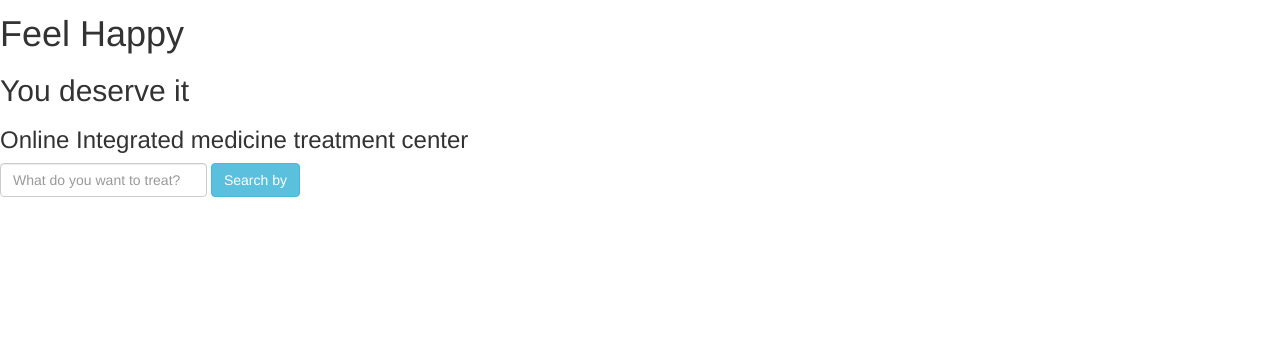
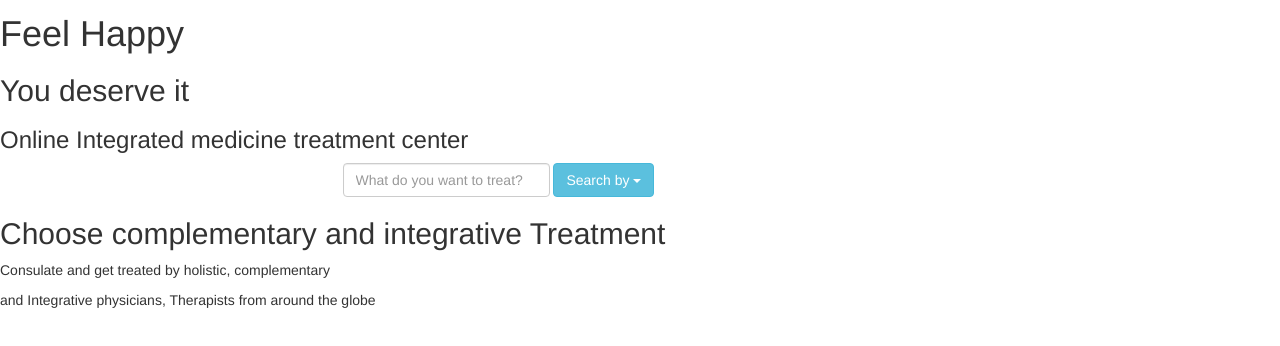
Before and after one commit to Bazai/holiadvice-proto, a website built with webpack: page src/index.html in a window 1280 px wide. Shown: the part 82-428 px from the top of the page. Built offline with nearby package versions, Linux system fonts and the light colour scheme; files whose address does not match are found by name.

Commit message:
promo slider block + treat form

```diff
--- a/src/coffee/app.coffee
+++ b/src/coffee/app.coffee
@@ -7,6 +7,8 @@ require('../../bower_components/fhir.js/dist/ngFhir.js')
 
 require('file?name=index.html!../index.html')
 require('file?name=fhir.json!../fhir.json')
+
+require('file?name=logo.png!../imgs/logo.png')
 require('../less/app.less')
 
 app = require('./module')
--- a/src/index.html
+++ b/src/index.html
@@ -4,7 +4,7 @@
 <head>
     <meta charset="utf-8">
     <meta http-equiv="X-UA-Compatible" content="IE=edge">
-    <title>Hello there</title>
+    <title>HOLIADVICE</title>
     <meta name="description" content="">
     <meta name="viewport" content="width=device-width">
     <link href='http://fonts.googleapis.com/css?family=Montserrat:400,700' rel='stylesheet' type='text/css'>
@@ -19,7 +19,7 @@
         <nav class="navbar navbar-inverse navbar-static-top">
             <div class="container-fluid">
                 <a href="#" class="navbar-brand">
-                    <img src="./imgs/logo.png" alt="HOLIADVICE Logo">
+                    <img src="logo.png" alt="HOLIADVICE Logo">
                     <!--                    HOLIADVICE-->
                 </a>
                 <ul class="nav navbar-nav pull-right">
@@ -45,18 +45,36 @@
             <h1>Feel Happy</h1>
             <h2>You deserve it</h2>
             <h3>Online Integrated medicine treatment center</h3>
-            <div class="form-wrapper">
-                <div class="form-inline">
-                    <input type="text" class="form-control" placeholder="What do you want to treat?">
-                    <button class="btn btn-info">Search by</button>
+            <div class="treat-form container-fluid">
+                <div class="form-inline col-xs-6 col-xs-offset-3">
+                    <input type="text" class="form-control treat-form-input" placeholder="What do you want to treat?">
+                    <button class="btn btn-info treat-form-button">
+                        Search by
+                        <span class="caret"></span>
+                    </button>
                 </div>
             </div>
         </div>
+        <!--  /Promo      -->
+    </div>
+    <!--  /Header Wrapper      -->
+    <div class="sub-promo container-fluid">
+        <div class="row">
+            <div class="sub-promo-text clearfix">
+               <h2>Choose complementary and integrative Treatment</h2>
+                <p>Consulate and get treated by holistic, complementary</p>
+                <p>and Integrative physicians, Therapists from around the globe</p>
+            </div>
+        </div>
+        <div class="row">
+            <div class="reddish"></div>
+            <div class="holiadvice-scheme-logo"></div>
+            <div class="bluish"></div>
+        </div>
 
-
-        <!-- Static navbar -->
-
-        <script src="app.js"></script>
+    </div>
+    <!--  /SubPromo      -->
+    <script src="app.js"></script>
 </body>
 
 </html>
--- a/src/less/app.less
+++ b/src/less/app.less
@@ -42,6 +42,7 @@
 
 .promo {
     margin: 105px auto;
+    margin-bottom: 0;
 //    width: 50%;
     h1 {
         text-align: center;
@@ -63,12 +64,28 @@
         text-align: center;
         border: solid 2px #fff;
     }
-    .form-wrapper {
+    .treat-form {
         padding: 45px;
         margin: 0 auto;
         margin-top: 67px;
         width: 100%;
         background: rgba(0, 0, 0, 0.3);
         text-align: center;
+
+        .treat-form-input {
+            width: 79%;
+            font-size: 16.5px;
+            border-radius: 0;
+            height: 37px;
+        }
+
+        .treat-form-button {
+            width: 20%;
+            font-size: 16.5px;
+            border-radius: 0;
+            height: 37px;
+        }
     }
 }
+
+/***** SUB PROMO *****/
```
